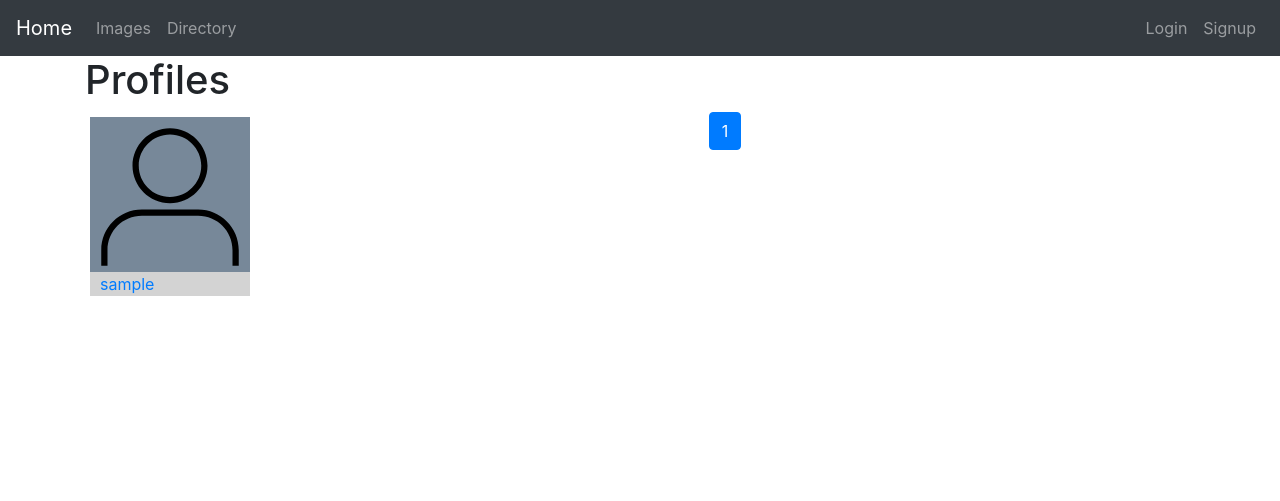
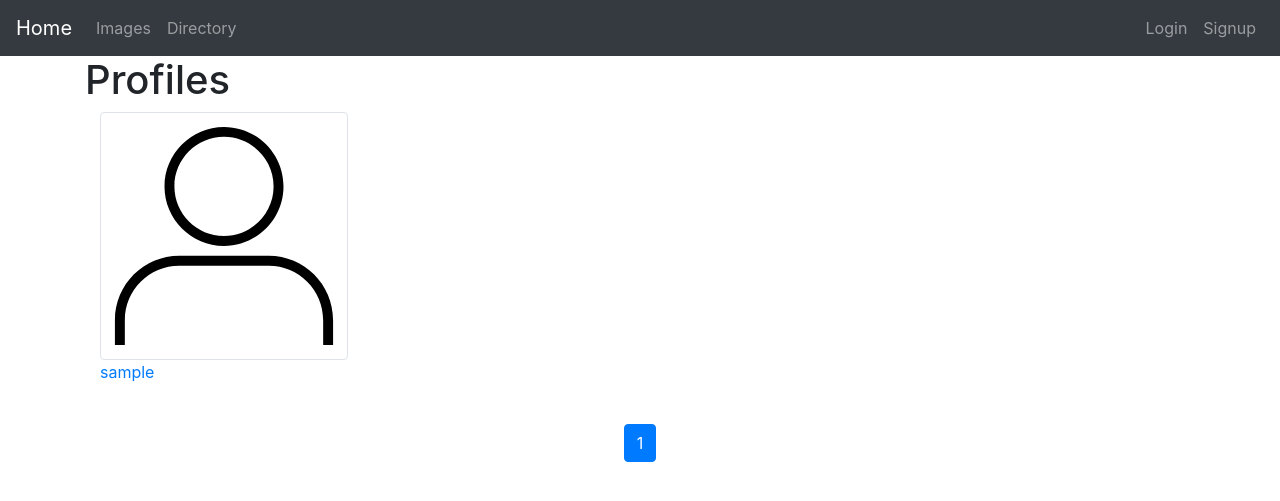
Before and after one commit to natecrow/media-sharing-site, a Django app: page /profiles/ in a window 1280 px wide. Shown: the top 501 px of the page. Run offline with Django 3.2, Linux system fonts and the light colour scheme; tables that the repository leaves empty hold one stand-in row (values such as "Sample post"); parts of the project's set-up code (start-up, migrations or seed data) failed here and were passed over; some libraries are stand-ins or nearby versions.

Commit message:
Applied Bootstrap styling to directory page, fixed image gallery to set thumbnail as img src

```diff
--- a/mediasharingsite/templates/directory/profiles_directory.html
+++ b/mediasharingsite/templates/directory/profiles_directory.html
@@ -8,31 +8,30 @@
 {% block content %}
 
 <h1>Profiles</h1>
-<div id="grid">
-  <div id="grid-content">
+
+<div class="container">
   {% if users %}
+    <div class="row text-center text-lg-left">
       {% for user in users %}
-        <div class="item">
+        <div class="col-lg-3 col-md-4 col-xs-6 mb-4">
           <a href="{{ user.profile.get_absolute_url }}">
-            <div class="item-thumbnail">
             {% if user.profile.profile_picture %}
-                {% thumbnail user.profile.profile_picture "150x150" crop="center" as im %}
-                  <img src="{{ im.url }}" height="{{ im.height }}" width="{{ im.width }}"/>
+              {% thumbnail user.profile.profile_picture "300x300" crop="center" as im %}
+                <img class="img-fluid img-thumbnail" src="{{ im.url }}" height="{{ im.height }}" width="{{ im.width }}" />
               {% endthumbnail %}
             {% else %}
-                  <img src="{% static "images/default_profile_pic.svg" %}" alt="profile pic" height="150" width="150"/>
+                <img class="img-fluid img-thumbnail" src="{% static "images/default_profile_pic.svg" %}" alt="profile pic" height="300" width="300"/>
             {% endif %}
-            </div>
           </a>
           <a href="{{ user.profile.get_absolute_url }}">
               <p>{{ user.username }}</p>
           </a>
         </div>
       {% endfor %}
+    </div>
   {% else %}
     <p>There are no profiles to display.</p>
   {% endif %}
-  </div>
 </div>
 
 {% include "images/_pagination.html" with items=users %}
--- a/mediasharingsite/templates/images/_image_gallery.html
+++ b/mediasharingsite/templates/images/_image_gallery.html
@@ -7,7 +7,7 @@
         <div class="col-lg-3 col-md-4 col-xs-6 mb-4">
           {% thumbnail pic "300x300" crop="center" as im %}
             <a href="{{ pic.get_absolute_url }}">
-              <img class="img-fluid img-thumbnail" src="{{ pic.image.url }}" height="{{ im.height }}" width="{{ im.width }}" />
+              <img class="img-fluid img-thumbnail" src="{{ im.url }}" height="{{ im.height }}" width="{{ im.width }}" />
             </a>
           {% endthumbnail %}
         </div>
```
Lines whose indentation alone changed are shown as unchanged.
